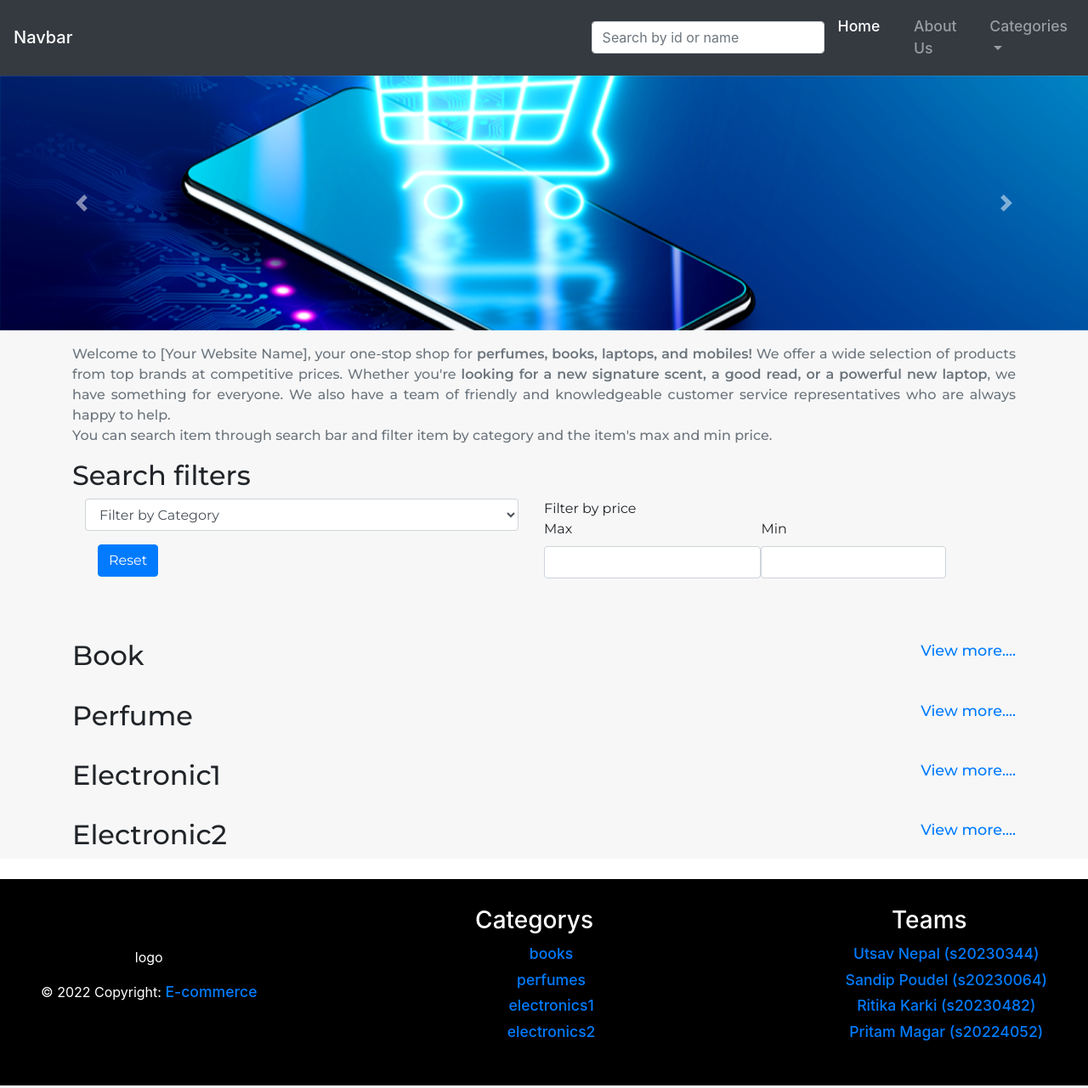
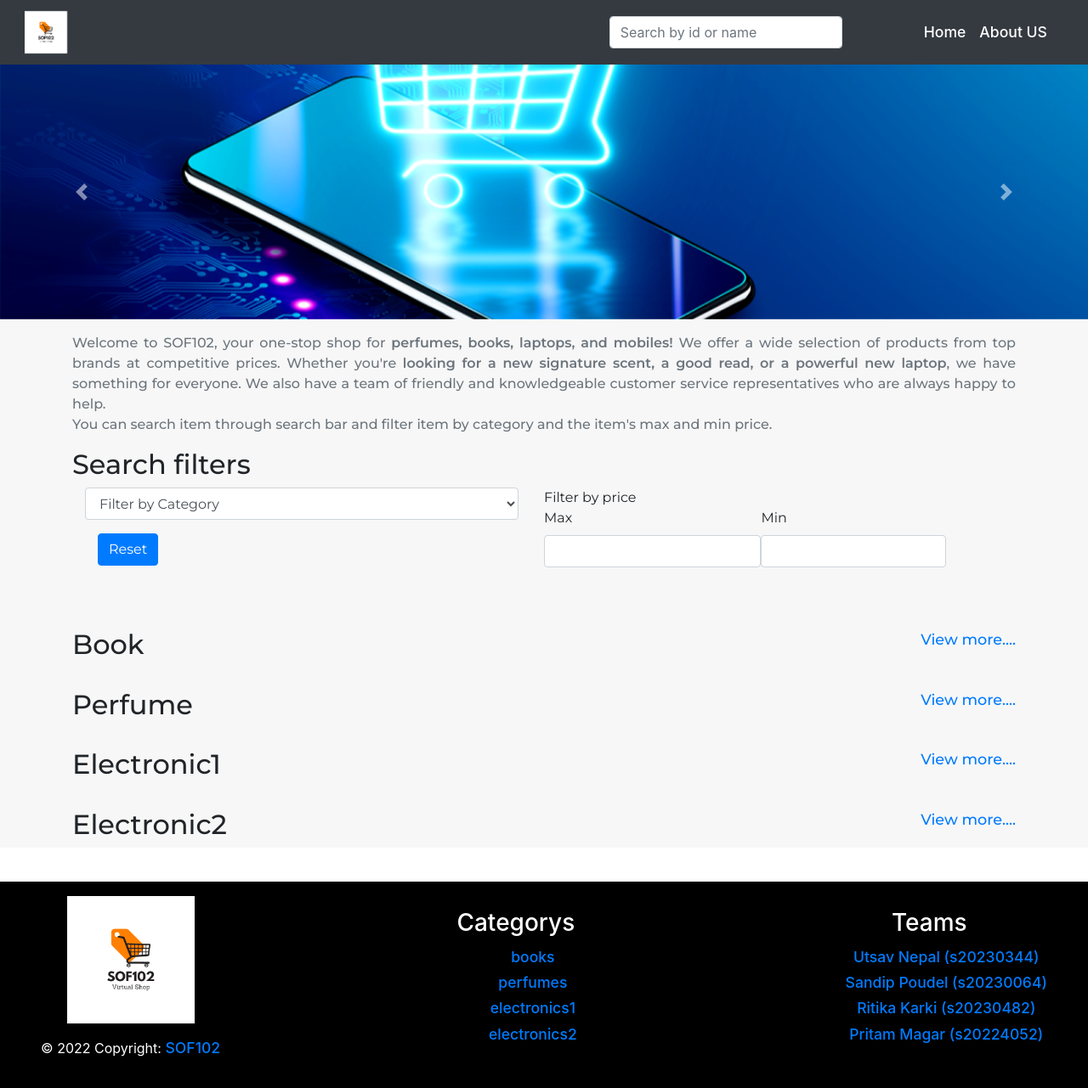
Before and after one commit to dkc1549/e-commerce, a PHP site: page /index.php in a window 1280 px wide. Shown: the whole page at 85% size. Run offline with PHP 8.4, Linux system fonts and the light colour scheme; data that the repository does not hold is empty; some libraries are stand-ins or nearby versions.

Commit message:
nav bar search hidden on blur and some css

```diff
--- a/assets/css/style.css
+++ b/assets/css/style.css
@@ -22,6 +22,7 @@ a:hover {
   text-decoration: underline;
   color: orange;
 }
+
 .body {
   background-color: rgb(247, 247, 247);
   font-family: 'Montserrat', sans-serif;
@@ -67,22 +68,43 @@ li {
 }
 .main-footer {
   background-color: rgb(0, 0, 0);
-
   color: white;
   text-align: center;
   padding: 1rem;
   width: 100%;
-
+  margin-top: 2.5rem;
   /* sticky on the bottom of the page */
-  top: 90%;
-  position: sticky;
-  z-index: 1;
 }
 .footer {
   display: flex;
   justify-content: space-between;
   align-items: center;
   margin: 0 2rem;
+}
+.head-nav {
+  color: white;
+}
+.head-nav:hover {
+  text-decoration: none;
+  color: orange;
+}
+.title-animation {
+  color: red;
+  animation: change-color 4s infinite ease-in-out alternate;
+}
+@keyframes change-color {
+  0% {
+    color: red;
+    transform: translateX(0);
+  }
+  50% {
+    transform: translateX(1rem);
+    color: orange;
+  }
+  100% {
+    color: red;
+    transform: translateX(0);
+  }
 }
 
 @media (max-width: 700px) {
@@ -92,3 +114,22 @@ li {
     margin: 0 auto;
   }
 }
+/* width */
+::-webkit-scrollbar {
+  width: 8px;
+}
+
+/* Track */
+::-webkit-scrollbar-track {
+  background: #f1f1f1;
+}
+
+/* Handle */
+::-webkit-scrollbar-thumb {
+  background: #888;
+}
+
+/* Handle on hover */
+::-webkit-scrollbar-thumb:hover {
+  background: #555;
+}
--- a/include/footer.php
+++ b/include/footer.php
@@ -1,9 +1,11 @@
-<footer class="main-footer">
+<footer class="main-footer sticky-bottom">
   <!-- place footer here -->
   <div class="  footer text-center ">
     <div>
-      <div>logo</div>
-      <div class="footer-copyright text-center py-3">© 2022 Copyright: <a class="" href="index.php">E-commerce</a></div>
+      <div>
+        <img src="uploads/logo.png" width="150" height="150" class="d-inline-block align-top" alt="logo">
+      </div>
+      <div class="footer-copyright text-center py-3">© 2022 Copyright: <a class="" href="index.php">SOF102</a></div>
     </div>
     <div class="  py-3">
       <h3>Categorys</h3>
--- a/include/navbar.php
+++ b/include/navbar.php
@@ -1,7 +1,9 @@
 <body>
     <header class='sticky-top'>
         <nav class="navbar navbar-expand-lg navbar-dark bg-dark ">
-            <a class="navbar-brand" href="index.php">Navbar</a>
+            <a class="navbar-brand title-animation" href="index.php">
+                <img src="uploads/logo.png" width="50" height="50" class="d-inline-block align-top" alt="logo">
+            </a>
             <button class="navbar-toggler" type="button" data-toggle="collapse" data-target="#navbarSupportedContent" aria-controls="navbarSupportedContent" aria-expanded="false" aria-label="Toggle navigation">
                 <span class="navbar-toggler-icon"></span>
             </button>
@@ -11,12 +13,22 @@
                 $url = $_SERVER['REQUEST_URI'];
                 $urlParts = explode('/', trim($url, '/'));
                 $lastElement = end($urlParts);
-                    if ((strpos($url, 'index') !== false)||$lastElement==="e-commerce") {
+                if ((strpos($url, 'index') !== false) || $lastElement === "e-commerce") {
                 ?>
                     <div class="justify-content-center">
                         <form class="form-inline my-2 my-lg-0">
+
                             <div id="mainsearch" class="d-block">
-                            <input class="form-control mr-sm-2" type="search" id="searchbtn" placeholder="Search by id or name" aria-label="Search" />
+                                <script>
+                                    function hideSearch() {
+                                        // wait two second and make it empty
+                                        setTimeout(function() {
+                                            document.getElementById('searchitem').innerHTML = '';
+                                        }, 500)
+                                        // document.getElementById('searchitem').innerHTML = '';
+                                    }
+                                </script>
+                                <input onblur="hideSearch()" class="form-control mr-sm-2" type="search" id="searchbtn" placeholder="Search by id or name" aria-label="Search" />
                                 <div class="bg-light text-secondary" id="searchitem">
 
                                 </div>
@@ -28,27 +40,15 @@
                 }
                 ?>
                 <div class="">
-                    <ul class="navbar-nav">
-                        <li class="nav-item active">
-                            <a class="nav-link" href="index.php">Home
+                    <ul class=" footer">
+                        <li class="nav-item active head-nav">
+                            <a class="nav-link head-nav" href="index.php">Home
                                 <span class="sr-only">(current)</span></a>
                         </li>
-                        <li class="nav-item">
-                            <a class="nav-link" href="#">About Us</a>
+
+                        <li class="nav-item ">
+                            <a class=" head-nav" href="">About US</a>
                         </li>
-                        <?php if ((strpos($url, 'index') !== false)||$lastElement==="e-commerce") { ?>
-                        <li class="nav-item dropdown">
-                            <a class="nav-link dropdown-toggle" href="#" id="navbarDropdown" role="button" data-toggle="dropdown" aria-haspopup="true" aria-expanded="false">
-                                Categories
-                            </a>
-                            <div class="dropdown-menu dropdown-menu-right" aria-labelledby="navbarDropdown">
-                                <a class="dropdown-item" href="#books">Books</a>
-                                <a class="dropdown-item" href="#perfumes">Perfumes</a>
-                                <a class="dropdown-item" href="#electronic1">Electronics1</a>
-                                <a class="dropdown-item" href="#electronic2">Electronics2</a>
-                            </div>
-                        </li>
-                        <?php } ?>
 
                     </ul>
                 </div>
--- a/index.php
+++ b/index.php
@@ -77,7 +77,7 @@ function cutString($string, $length)
 
     <!-- ========== Catchy Headline starts =========== -->
     <div class="container text-justify text-secondary small-description ">
-        Welcome to [Your Website Name], your one-stop shop for <b>perfumes, books, laptops, and mobiles!</b> We offer a wide selection of products from top brands at competitive prices. Whether you're <b>looking for a new signature scent, a good read, or a powerful new laptop</b>, we have something for everyone. We also have a team of friendly and knowledgeable customer service representatives who are always happy to help.<br /> You can search item through search bar and filter item by category and the item's max and min price.
+        Welcome to SOF102, your one-stop shop for <b>perfumes, books, laptops, and mobiles!</b> We offer a wide selection of products from top brands at competitive prices. Whether you're <b>looking for a new signature scent, a good read, or a powerful new laptop</b>, we have something for everyone. We also have a team of friendly and knowledgeable customer service representatives who are always happy to help.<br /> You can search item through search bar and filter item by category and the item's max and min price.
     </div>
     <!-- ============= Catchy Headline ends ============ -->
     <div class="container-fluid">
--- a/process/connect.php
+++ b/process/connect.php
@@ -2,5 +2,5 @@
 $servername = "localhost";
 $username = "root";
 $password = "";
-$dbname = "SOF102";
+$dbname = "data";
 $connect = new mysqli($servername, $username, $password, $dbname);
```
Also changed, not shown: assets/js/urlOntyping.js (+37 -37 lines), uploads/logo.png (added). Lines whose indentation alone changed are shown as unchanged.
